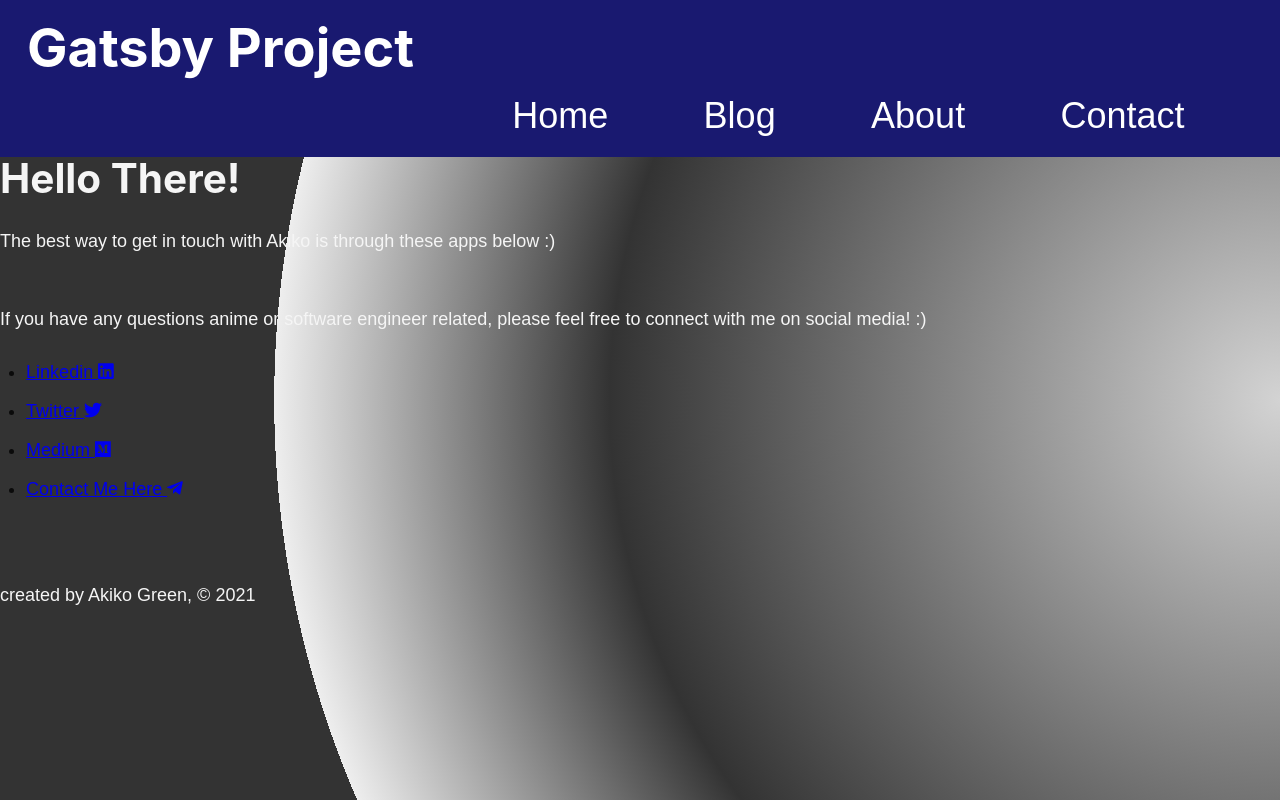
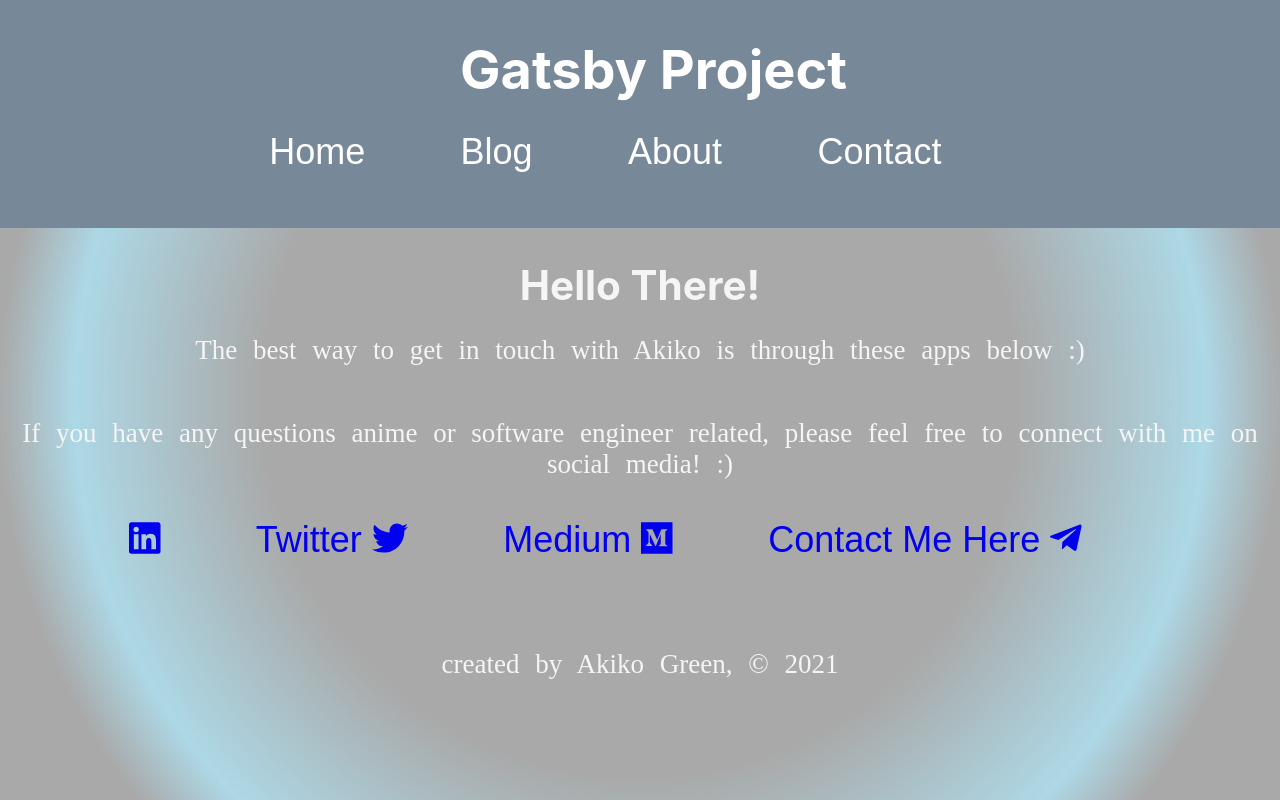
Before and after one commit to keeks5456/gatsby-practice, a Gatsby site: page /contact in a window 1280 px wide. Built offline with nearby package versions, Linux system fonts and the light colour scheme; Gatsby itself is replaced by a stand-in of ours.

Commit message:
fiddling with scss

```diff
--- a/src/components/header.module.scss
+++ b/src/components/header.module.scss
@@ -1,6 +1,6 @@
 .header{
-  padding: 1rem 0 3rem;
-  background: midnightblue;
+  padding: 0.2rem 0 1rem;
+  background: lightslategray;
 }
 
 .title{
@@ -11,10 +11,10 @@
 }
 
 .navList{
-  float: right;
   display: flex;
+  justify-content: center;
   list-style-type: none;
-  margin: 0;
+  margin-top: 40px;
 }
 
 .navItem {
--- a/src/components/layout.module.scss
+++ b/src/components/layout.module.scss
@@ -3,7 +3,9 @@
   display: flex;
   flex-direction: column;
   min-height: 100vh;
-  background: radial-gradient(circle at 100%, lightgrey, #333 50%, #eee 75%, #333 75%);  background-repeat: no-repeat;
+  // background: radial-gradient(circle at 75%, lightblue, lightgrey 45%, lightblue 75%, lightgrey 75%);
+  background: radial-gradient(circle at 50%, darkgrey 50%, lightblue 75%, darkgrey 85%);
+  background-repeat: no-repeat;
 
   h1,
   h2,
@@ -13,6 +15,15 @@
   h4,
   p {
     color: whitesmoke;
+    text-align: center;
+  }
+
+  p {
+    font-size: 1.5rem;
+    word-spacing: 0.5rem;
+    padding: auto;
+    line-height: normal;
+    font-family: 'Times New Roman', Times, serif;
   }
 
 }
--- a/src/pages/blog.js
+++ b/src/pages/blog.js
@@ -40,7 +40,7 @@ const Blog = () => {
           )
         })}
       </ol>
-      <Link to="/about">Back to about</Link>
+      <Link to="/about">Back to Home</Link>
     </Layout>
   );
 };
--- a/src/pages/blog.module.scss
+++ b/src/pages/blog.module.scss
@@ -15,11 +15,12 @@
   }
 
   a:hover {
-    background: lightskyblue;
+    background: grey;
   }
 
   h2 {
     margin-bottom: 0;
+    color: black;
   }
 
   p{
--- a/src/pages/contact.js
+++ b/src/pages/contact.js
@@ -4,6 +4,7 @@ import Layout from '../components/layout';
 import Head from '../components/head';
 import { FontAwesomeIcon } from '@fortawesome/react-fontawesome';
 import { faMedium, faTwitter, faLinkedin, faTelegramPlane } from '@fortawesome/free-brands-svg-icons';
+import * as contactStyles from './contact.module.scss'
 const Contact = () => {
 	return (
 		<Layout>
@@ -12,11 +13,10 @@ const Contact = () => {
 			<p>The best way to get in touch with Akiko is through these apps below :)</p>
       <br />
       <p>If you have any questions anime or software engineer related, please feel free to connect with me on social media! :)</p>
-			<ul>
+			<ul className={contactStyles.contact}>
 				{/* replace the text with icons */}
 				<li>
-					<a href="https://www.linkedin.com/in/agreen08/">
-						Linkedin <FontAwesomeIcon icon={faLinkedin} />
+					<a href="https://www.linkedin.com/in/agreen08/"> <FontAwesomeIcon icon={faLinkedin} />
 					</a>
 				</li>
 				<li>
--- /dev/null
+++ b/src/pages/contact.module.scss
@@ -0,0 +1,30 @@
+.contact {
+  display: flex;
+  justify-content: center;
+  list-style-type: none;
+  margin-top: 40px;
+ li {
+  color: white;
+  font-size: 2em;
+  margin-right: 5.3rem;
+  // text-decoration: none;
+  // remove underline look
+ }
+
+ a {
+   text-decoration: none;
+ }
+
+ a:hover{
+   color: white;
+ }
+}
+
+
+// .contactItem:hover{
+//   color: black;
+// }
+
+// .active-nav-item{
+//   color: black;
+// }
--- a/src/styles/index.scss
+++ b/src/styles/index.scss
@@ -226,7 +226,7 @@ img {
 h1 {
   margin-left: 0;
   margin-right: 0;
-  margin-top: 0;
+  margin-top: 2rem;
   padding-bottom: 0;
   padding-left: 0;
   padding-right: 0;
```
